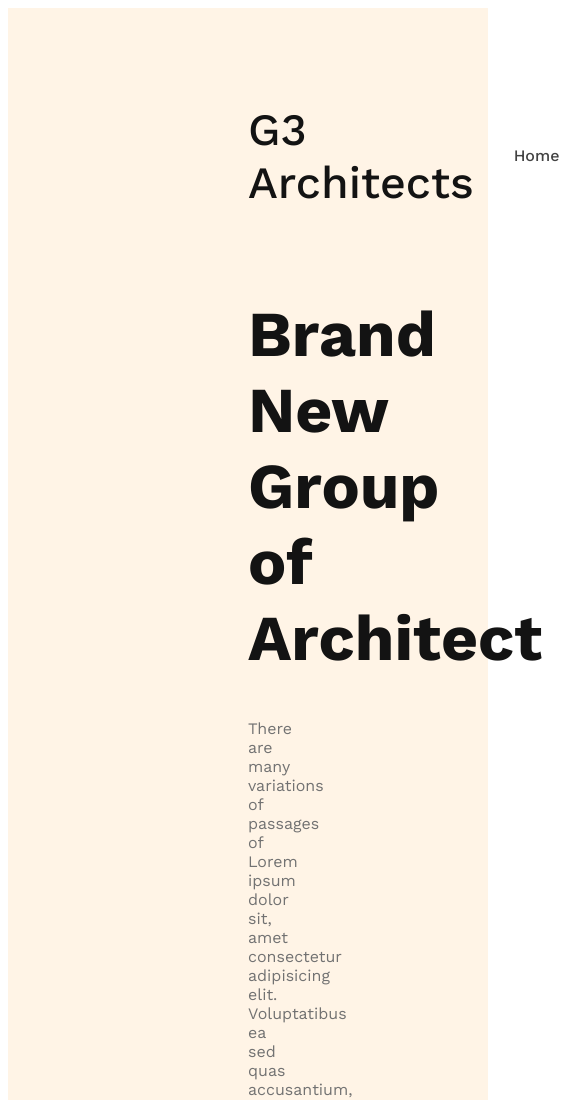
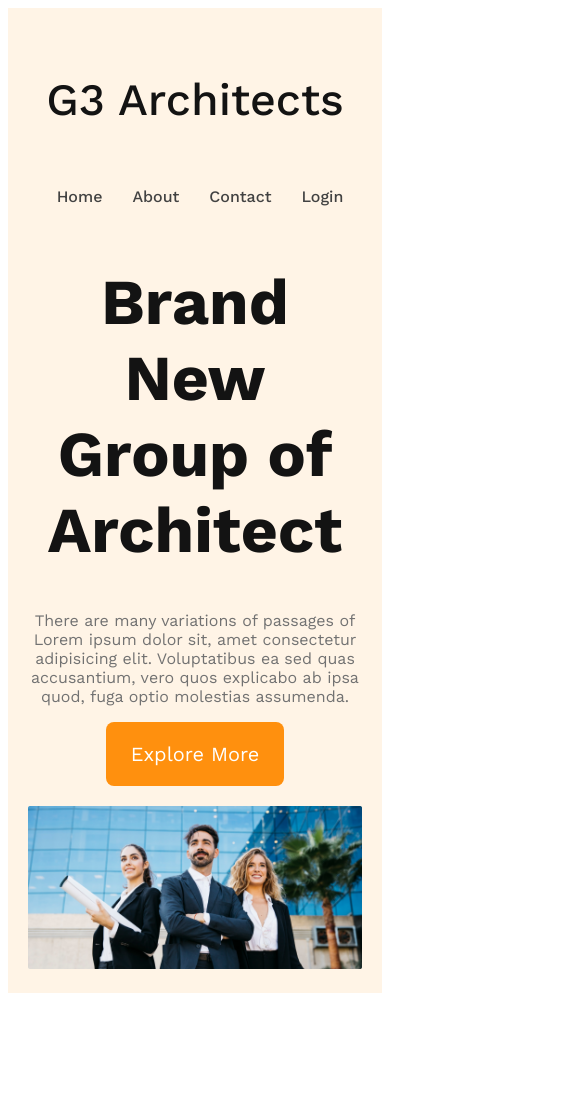
Before and after one commit to Shoyab817/g3-architect-website, a plain HTML site: page index.html in a window 390 px wide. Shown: the top 1100 px of the page, 585 px wide, since content can reach past the window. After the commit the page ends 1001 px from the top, so only its background shows below. Drawn offline with nearby package versions, Linux system fonts and the light colour scheme.

Commit message:
added responsive section for phone and tablet

```diff
--- a/styles/architect.css
+++ b/styles/architect.css
@@ -3,58 +3,100 @@
 @import url('https://fonts.googleapis.com/css2?family=Work+Sans:ital,wght@0,100..900;1,100..900&display=swap');
 
 /* shared styles */
-.btn-primary{
-
+.btn-primary {
+    border-radius: 8px;
+    color: #fff;
+    font-size: 1.25rem;
+    background: #ff900e;
+    padding: 20px 25px;
+    cursor: pointer;
+    border: 0;
 }
 
-*{
+* {
     font-family: 'lato', sans-serif;
     font-family: 'open sans', sans-serif;
     font-family: 'work sans', sans-serif;
 }
+
 /* header styles */
 
-header{
+header {
     background: rgba(255, 144, 14, 0.10);
     padding: 50px 240px;
 }
-nav{
+
+nav {
     display: flex;
-    justify-content: space-between ;
+    justify-content: space-between;
     align-items: center;
 
 }
-.nav-title{
+
+.nav-title {
     font-size: 2.8rem;
     font-weight: 500;
     color: #131313;
 }
-nav > ul{
+
+nav>ul {
     display: flex;
 }
-nav li{
+
+nav li {
     list-style: none;
     margin-right: 30px;
     font-weight: 500;
     font-size: 1rem;
 }
 
-nav li a{
+nav li a {
     text-decoration: none;
     color: #424242;
 }
 
 /* banner styles */
-.banner-content{
-    text-align:center;
-    max-width:800px;
+.banner-content {
+    text-align: center;
+    max-width: 800px;
     margin: 0 auto;
 }
-.banner-title{
+
+.banner-title {
     font-size: 4rem;
     font-weight: 700;
     color: #131313;
 }
-.banner-description{
+
+.banner-description {
     color: #727272;
 }
+
+.banner img {
+    width: 100%;
+    margin-top: 20px;
+}
+
+/* responsive media queires */
+/* mobile devices */
+@media screen and (max-width: 576px) {
+    header {
+        padding: 20px;
+    }
+
+    nav {
+        flex-direction: column;
+    }
+}
+
+/* tablet and media devices */
+
+@media screen and (min-width: 576px) and (max-width: 960px) {
+    header {
+        padding: 20px;
+    }
+
+    nav {
+        flex-direction: column;
+    }
+}
```
